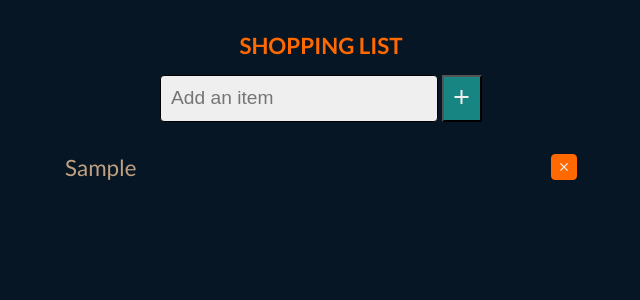
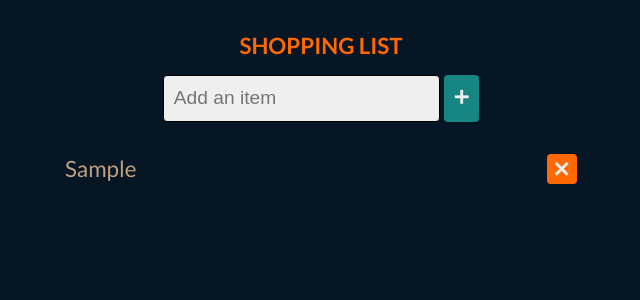
Before and after one commit to carlosbuitragosan/shopping-list, a React (Create React App) app: page / in a window 1280 px wide. Both pictures are taken after typing "Sample" into the empty fields and a click on the button "add". Shown: the top 300 px of the page, without its empty margins (319-959 px from the left). Built offline with nearby package versions, Linux system fonts and the light colour scheme.

Commit message:
styled buttons.

```diff
--- a/src/components/form_component/Form.css
+++ b/src/components/form_component/Form.css
@@ -19,7 +19,13 @@
 .input-button {
   height: 2.9rem;
   margin-left: 4px;
-  font-weight: 500;
   background: #178582;
+  border: none;
+  border-radius: 4px;
+}
+
+.input-button span {
   color: #efefef;
+  font-size: 1.4rem;
+  font-weight: 700;
 }
--- a/src/components/list_component/List.css
+++ b/src/components/list_component/List.css
@@ -9,20 +9,19 @@
 
 .text {
   margin: 0;
-
-  /* min-width: 0; */
 }
 
 .remove-button {
   padding: 4px;
   display: flex;
   border-radius: 4px;
-  border: 1px solid #ff6900;
+  border: none;
   background: #ff6900;
 }
 
 .remove-button span {
-  font-size: 1rem;
+  font-size: 1.4rem;
   align-items: center;
   color: #efefef;
+  font-weight: 700;
 }
```
